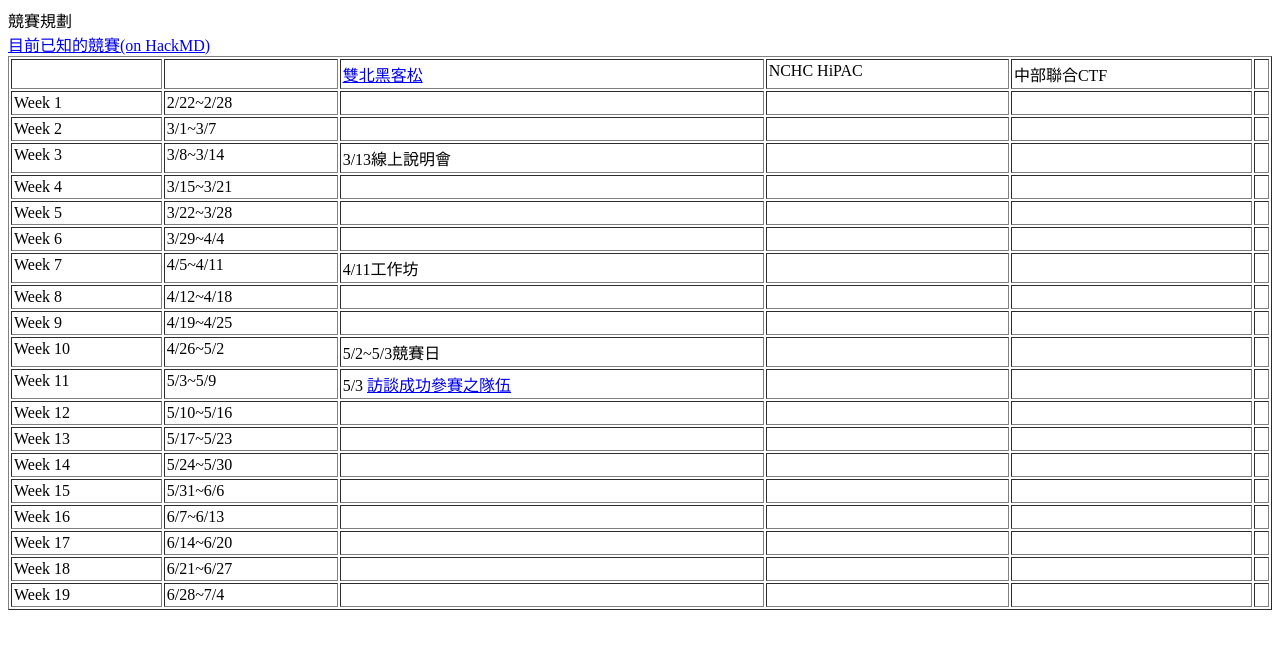
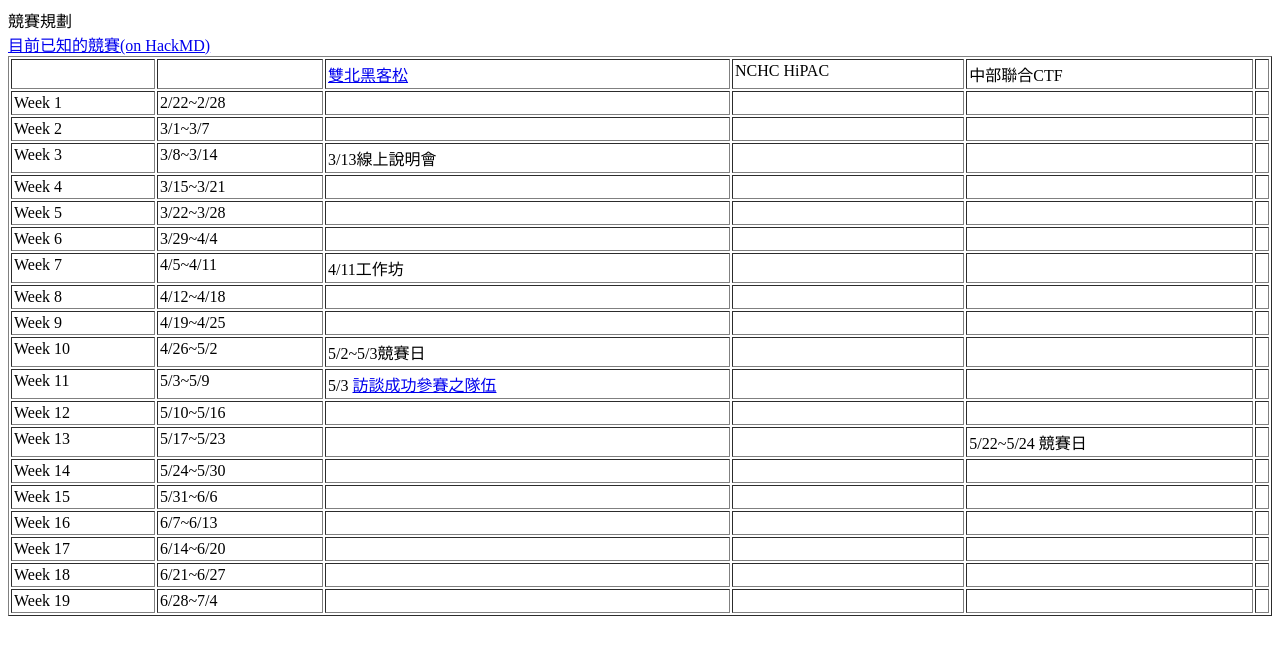
Before and after one commit to AaronSolomon/NCNU_ACM, a plain HTML site: page competition.html in a window 1280 px wide. Drawn offline with Linux system fonts and the light colour scheme.

Commit message:
Waiting for more details about 5/22 CTF

```diff
--- a/competition.html
+++ b/competition.html
@@ -1,5 +1,6 @@
 <!DOCTYPE html PUBLIC "-//W3C//DTD HTML 4.01//EN" "http://www.w3.org/TR/html4/strict.dtd">
 <html><head>
+
 <meta content="text/html; charset=UTF-8" http-equiv="content-type"><title>Week</title>
   <meta content="Solomon" name="author"></head><body>
   競賽規劃<br>
@@ -164,8 +165,7 @@
       <td style="vertical-align: top;">5/3~5/9<br>
       </td>
       <td style="vertical-align: top;">5/3
-      <a
-      href='https://hackmd.io/@NCJMJVGySh6dq_NwrUeMIw/SJyX7dm0Zl'>訪談成功參賽之隊伍</a>
+      <a href="https://hackmd.io/@NCJMJVGySh6dq_NwrUeMIw/SJyX7dm0Zl">訪談成功參賽之隊伍</a>
       </td>
       <td style="vertical-align: top;"><br>
       </td>
@@ -197,7 +197,7 @@
       </td>
       <td style="vertical-align: top;"><br>
       </td>
-      <td style="vertical-align: top;"><br>
+      <td style="vertical-align: top;">5/22~5/24 競賽日
       </td>
       <td style="vertical-align: top;"><br>
       </td>
@@ -291,4 +291,5 @@
 <br>
 
 
+
 </body></html>
```
